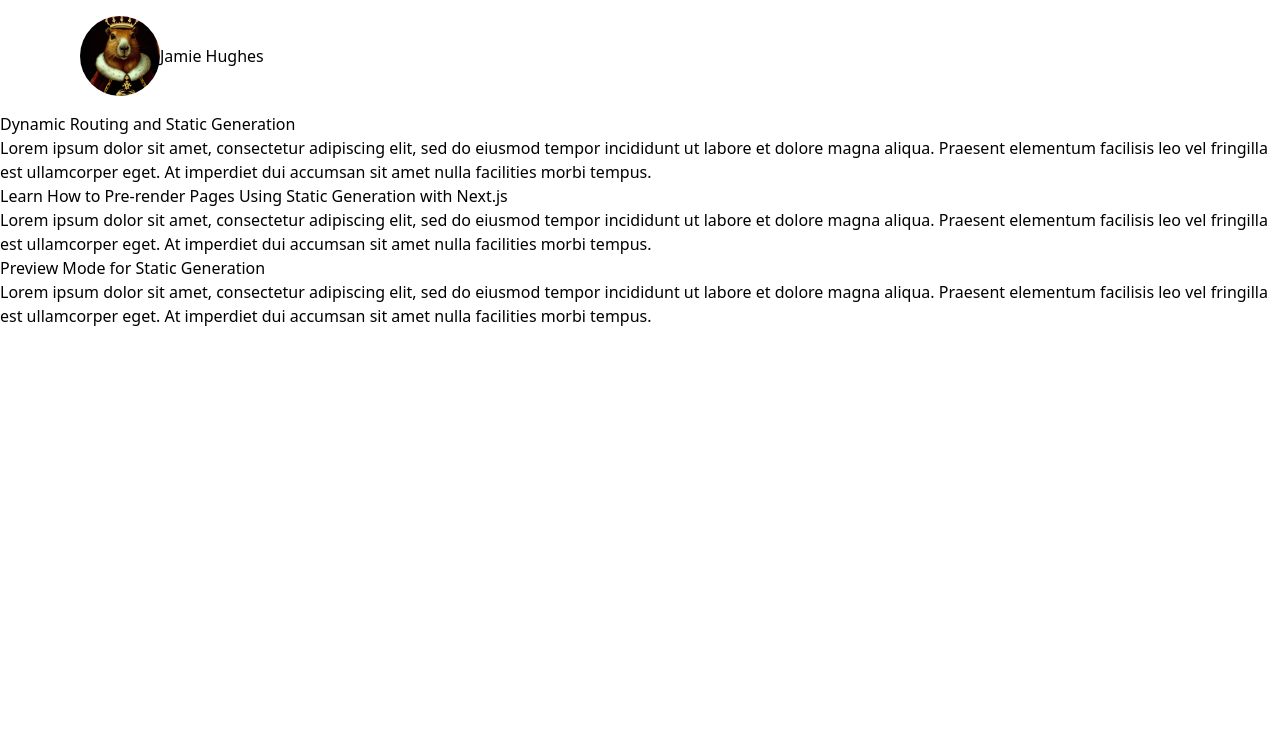
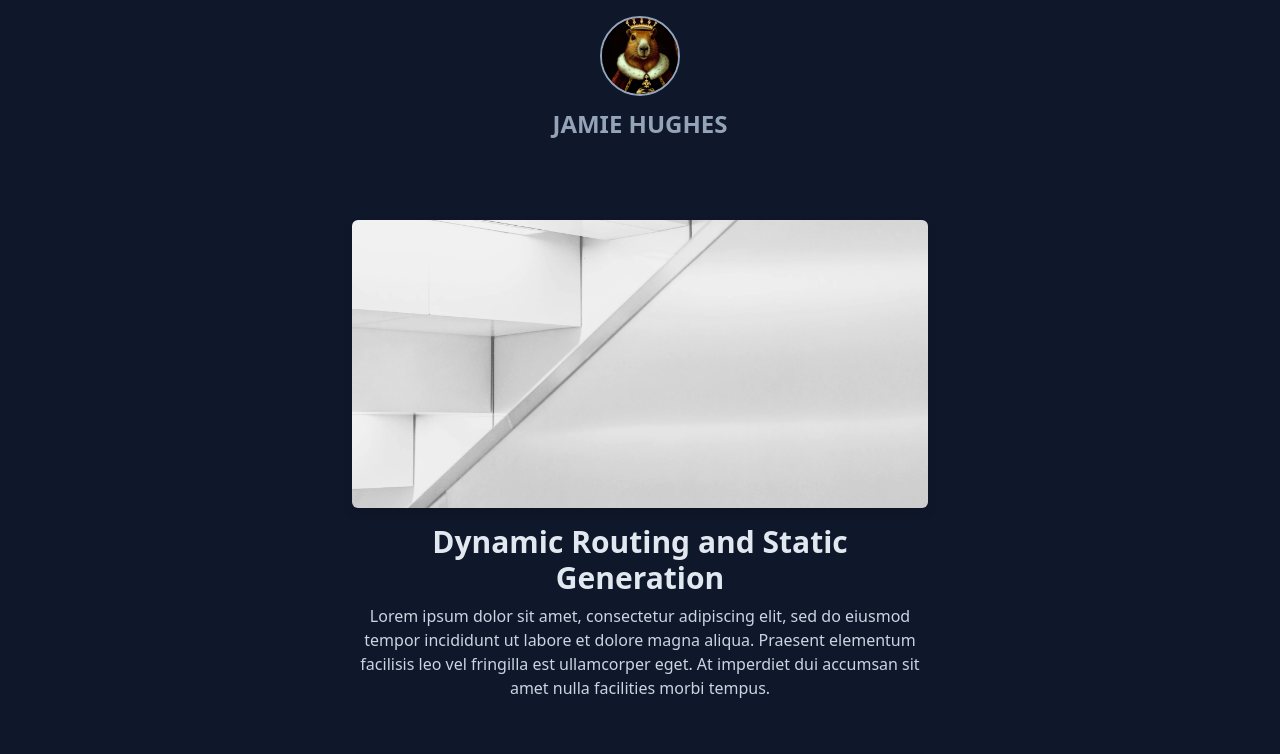
Before and after one commit to OutYeti/website, a Next.js app: page / in a window 1280 px wide. Shown: the top 754 px of the page. Built offline with nearby package versions, Linux system fonts and the light colour scheme.

Commit message:
Add styling changes

```diff
--- a/components/Navigation.tsx
+++ b/components/Navigation.tsx
@@ -3,15 +3,17 @@ import React from "react";
 
 const Navigation: React.FC = () => {
   return (
-    <div className="flex flex-row items-center my-4 mx-4 lg:mx-20">
+    <div className="flex flex-col items-center my-4 mx-4 lg:mx-20 cursor-pointer">
       <Link href="/">
-        <div className="flex flex-row items-center">
+        <div className="flex flex-col items-center">
           <img
             src="/profile.png"
             alt="Jamie Hughes"
-            className="h-20 w-20 rounded-full"
+            className="h-20 w-20 rounded-full border-2 border-slate-400"
           />
-          <p>Jamie Hughes</p>
+          <p className="font-bold text-2xl text-slate-400 hover:underline mt-3">
+            JAMIE HUGHES
+          </p>
         </div>
       </Link>
     </div>
--- a/components/PostPreview.tsx
+++ b/components/PostPreview.tsx
@@ -1,6 +1,7 @@
 import Link from "next/link";
 import React from "react";
 import PostType from "../interfaces/post";
+import CoverImage from "./cover-image";
 
 interface Props {
   post: PostType;
@@ -8,12 +9,19 @@ interface Props {
 
 const PostPreview: React.FC<Props> = ({ post }) => {
   return (
-    <Link href={`/posts/${post.slug}`}>
-      <div>
-        <h1>{post.title}</h1>
-        <p>{post.excerpt}</p>
-      </div>
-    </Link>
+    <div className="mb-10 lg:mb-14 cursor-pointer text-center">
+      <Link href={`/posts/${post.slug}`}>
+        <div>
+          <div className="mb-4">
+            <CoverImage title={post.title} src={post.coverImage} />
+          </div>
+          <h1 className="text-3xl mb-2 font-semibold text-slate-200">
+            {post.title}
+          </h1>
+          <p className="text-slate-300">{post.excerpt}</p>
+        </div>
+      </Link>
+    </div>
   );
 };
 
--- a/components/cover-image.tsx
+++ b/components/cover-image.tsx
@@ -1,22 +1,22 @@
-import cn from 'classnames'
-import Link from 'next/link'
+import cn from "classnames";
+import Link from "next/link";
 
 type Props = {
-  title: string
-  src: string
-  slug?: string
-}
+  title: string;
+  src: string;
+  slug?: string;
+};
 
 const CoverImage = ({ title, src, slug }: Props) => {
   const image = (
     <img
       src={src}
       alt={`Cover Image for ${title}`}
-      className={cn('shadow-sm', {
-        'hover:shadow-lg transition-shadow duration-200': slug,
+      className={cn("shadow-sm rounded-md", {
+        "hover:shadow-lg transition-shadow duration-200": slug,
       })}
     />
-  )
+  );
   return (
     <div className="sm:mx-0">
       {slug ? (
@@ -27,7 +27,7 @@ const CoverImage = ({ title, src, slug }: Props) => {
         image
       )}
     </div>
-  )
-}
+  );
+};
 
-export default CoverImage
+export default CoverImage;
--- a/components/post-body.tsx
+++ b/components/post-body.tsx
@@ -6,7 +6,7 @@ type Props = {
 
 const PostBody = ({ content }: Props) => {
   return (
-    <div className="max-w-2xl mx-auto">
+    <div className="max-w-2xl mx-auto text-slate-400">
       <div
         className={markdownStyles["markdown"]}
         dangerouslySetInnerHTML={{ __html: content }}
--- a/components/post-header.tsx
+++ b/components/post-header.tsx
@@ -1,27 +1,27 @@
-import Avatar from './avatar'
-import DateFormatter from './date-formatter'
-import CoverImage from './cover-image'
-import PostTitle from './post-title'
-import type Author from '../interfaces/author'
+import Avatar from "./avatar";
+import DateFormatter from "./date-formatter";
+import CoverImage from "./cover-image";
+import PostTitle from "./post-title";
+import type Author from "../interfaces/author";
 
 type Props = {
-  title: string
-  coverImage: string
-  date: string
-  author: Author
-}
+  title: string;
+  coverImage: string;
+  date: string;
+  author: Author;
+};
 
 const PostHeader = ({ title, coverImage, date, author }: Props) => {
   return (
     <>
-     <h1 className="text-5xl md:text-7xl lg:text-8xl font-bold tracking-tighter leading-tight md:leading-none mb-12 text-center md:text-left">
+      <h1 className="text-5xl md:text-7xl lg:text-8xl font-bold tracking-tighter leading-tight md:leading-none mb-12 text-center text-slate-200">
         {title}
       </h1>
       <div className="mb-8 md:mb-16 sm:mx-0">
         <CoverImage title={title} src={coverImage} />
       </div>
     </>
-  )
-}
+  );
+};
 
-export default PostHeader
+export default PostHeader;
--- a/pages/_document.tsx
+++ b/pages/_document.tsx
@@ -1,15 +1,15 @@
-import Document, { Html, Head, Main, NextScript } from 'next/document'
+import Document, { Html, Head, Main, NextScript } from "next/document";
 
 export default class MyDocument extends Document {
   render() {
     return (
       <Html lang="en">
         <Head />
-        <body>
+        <body className="bg-slate-900">
           <Main />
           <NextScript />
         </body>
       </Html>
-    )
+    );
   }
 }
--- a/pages/index.tsx
+++ b/pages/index.tsx
@@ -16,7 +16,7 @@ export default function Index({ allPosts }: Props) {
         <Head>
           <title>Jamie Hughes | Portfolio</title>
         </Head>
-        <div>
+        <div className="mx-4 lg:mx-auto gap-10 max-w-xl my-20">
           {allPosts.map((post) => (
             <PostPreview post={post} />
           ))}
```
